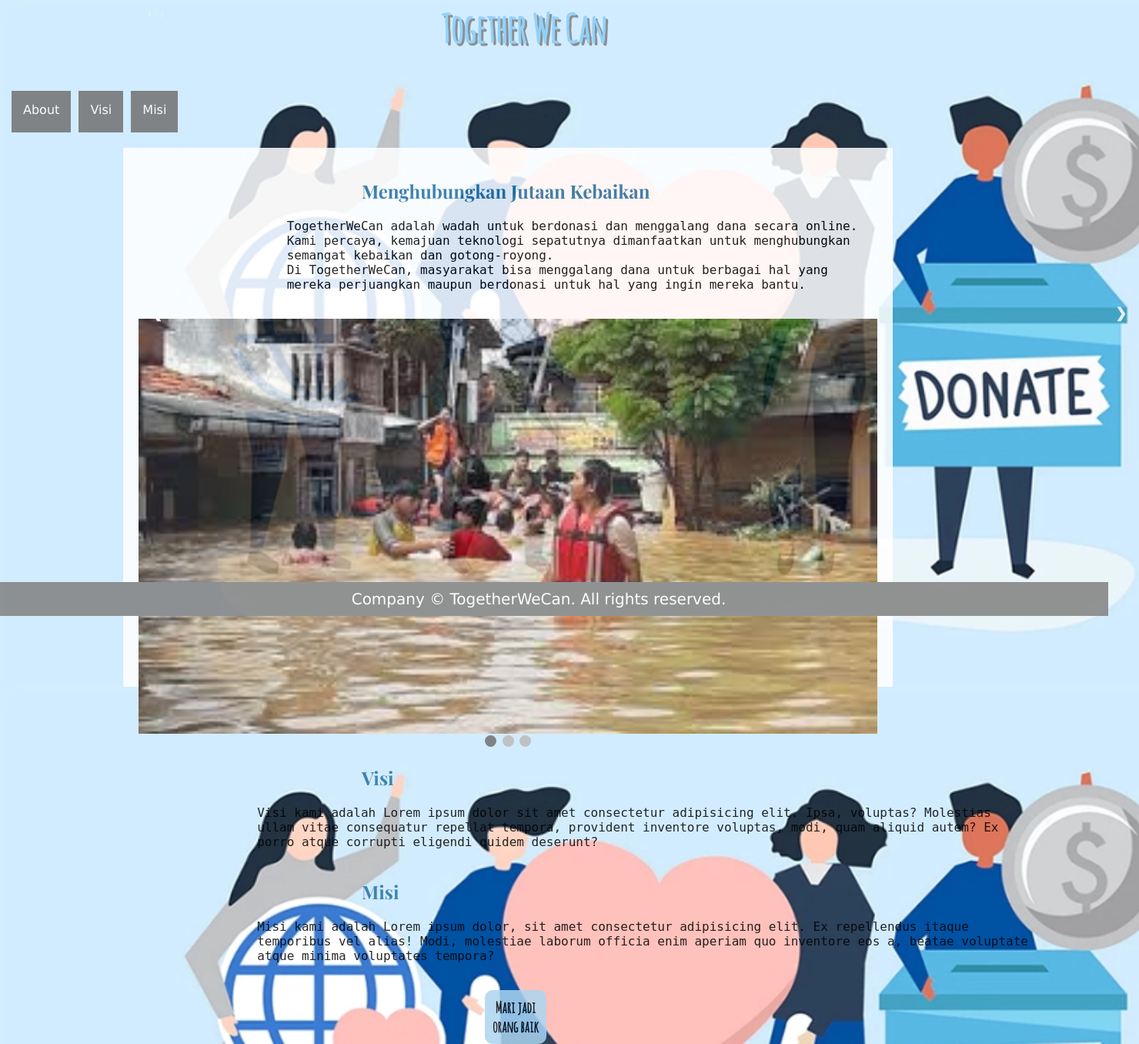
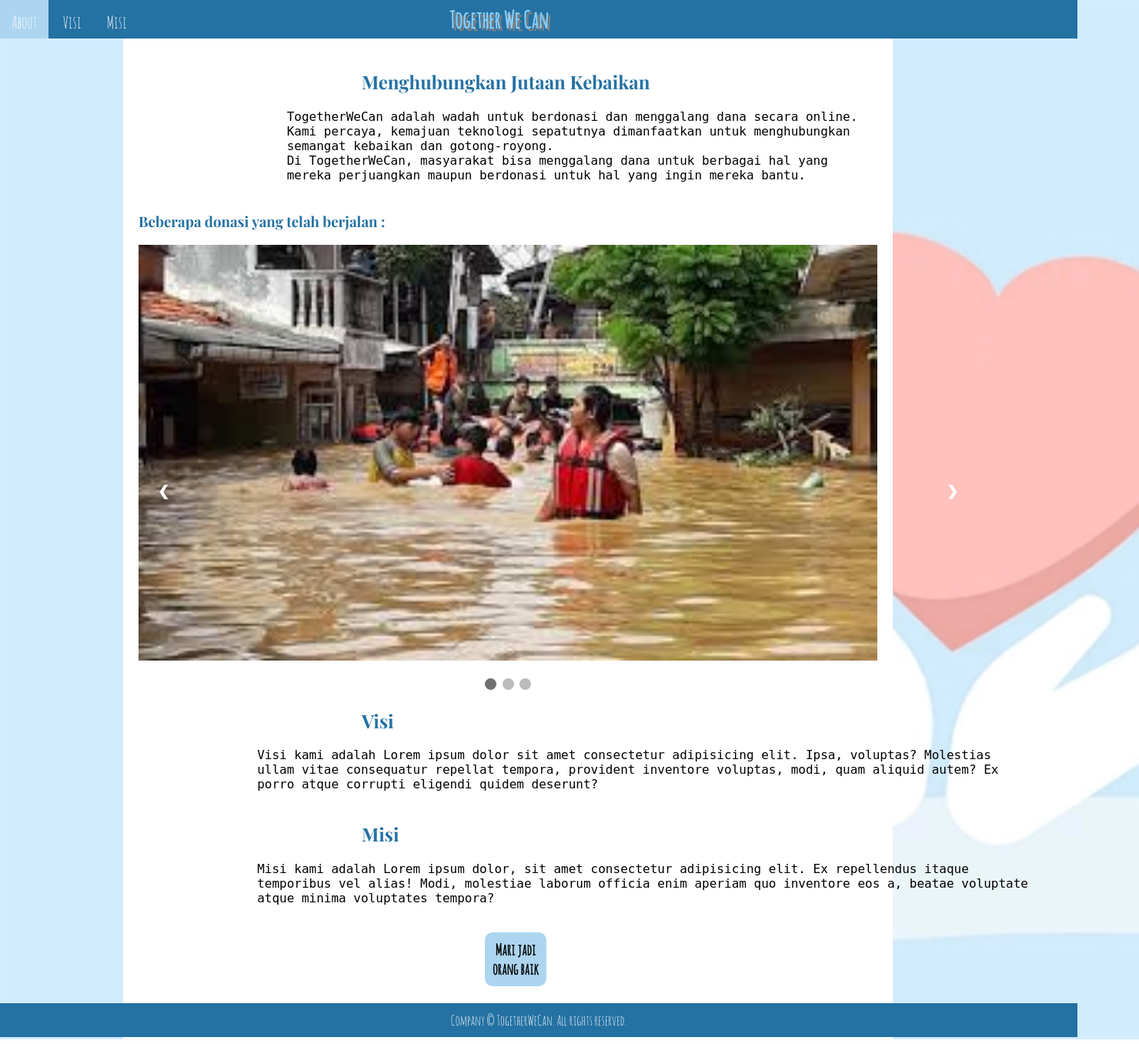
Before and after one commit to ggmich/Modul, a PHP site: template TugasBesar/View/companyProfie.html in a window 1480 px wide; the page is wider, and only the part inside the window is pictured. Shown: that part at 77% size. Run offline with PHP 8.4, Linux system fonts and the light colour scheme; the template is opened without the code that fills it, so the values that code supplies are empty.

Commit message:
companyprofile

```diff
--- a/TugasBesar/View/companyProfie.html
+++ b/TugasBesar/View/companyProfie.html
@@ -11,13 +11,11 @@
 <body>
     <div class="main">
 
-        <div class="judul">
-            <p>Together We Can</p>
-        </div>
-        <div class="menu">
-            <a href="#profil" style="margin-left:15px;" class="active">About</a>
-            <a href="#visi" class="active">Visi</a>
-            <a href="#misi" class="active">Misi</a>
+        <div id = "menu">
+            <a href = "#about" class = "listlink" >About</a>
+            <a class ="listlink" href = "#visi">Visi</a>
+            <a href = "#misi" class = "listlink" >Misi</a>
+            <a  class = "" id="judul" >Together We Can</a>
         </div>
 
         <div class="isi">
@@ -30,31 +28,33 @@
                     mereka perjuangkan maupun berdonasi untuk hal yang ingin mereka bantu.
                 </pre>
 
+            <h3 style="color: #2471A3;">Beberapa donasi yang telah berjalan :</h3>
+
             <div class="slideshow-container">
 
                 <div class="mySlides fade">
-                    <div class="numbertext">1 / 3</div>
+
                     <img src="style/banjir.jpg" style="width:100%">
-                    <div class="text1">Mari Kita bantu Korban banjir</div>
+
                 </div>
 
                 <div class="mySlides fade">
-                    <div class="numbertext">2 / 3</div>
+
                     <img src="style/apd.jpg" style="width:100%">
-                    <div class="text1">Mari kita sumbang apd</div>
+
                 </div>
 
                 <div class="mySlides fade">
-                    <div class="numbertext">3 / 3</div>
+
                     <img src="style/ojol.png" style="width:100%">
-                    <div class="text1">Mari bantu ojol</div>
+
                 </div>
 
                 <a class="prev" onclick="plusSlides(-1)">&#10094;</a>
                 <a class="next" onclick="plusSlides(1)">&#10095;</a>
 
             </div>
-
+            <br>
 
             <div style="text-align:center">
                 <span class="dot" onclick="currentSlide(1)"></span>
--- a/TugasBesar/View/style/companyProfile.css
+++ b/TugasBesar/View/style/companyProfile.css
@@ -6,17 +6,17 @@ body{
     background-size: cover;
     align-items: center;
     display: flex;
-    opacity: 85%;
+    background-color: rgba(255, 255, 255, 0.808);
 }
-.judul{
+#judul{
     font-weight:bold ;
-    font-size: 50px;
+    font-size: 30px;
     font-family : AmaticSC-Regular;
     text-shadow: 3px 3px gray;
     color: lightskyblue;
     margin-top: 0%;
    text-align: center;
-   margin-left: 200px;
+   margin-left: 400px;
    border-bottom: 3px thin grey;
    margin-top: -45px;
 }
@@ -26,12 +26,15 @@ body{
 .isi{
     background-color: white;
     width: 1000px;
-    height: 700px;
+    height: 1300px;
     padding: 20px;
     margin-left: 160px ;
     font-family :PlayFair-Regular;
     text-align: justify;
     font-size: 16px;
+}
+.text{
+    text-align: justify;
 }
 pre {
 
@@ -52,53 +55,57 @@ pre {
 
 
   footer p{
-    background-color: grey;
-    padding: 10px 20px;
+    background-color: #2471A3;
+    padding: 11px 20px;
     color:white;
-    font-size: 20px;
-    margin-left : -1200px;
+    font-size: 18px;
+    margin-left : -1400px;
     margin-bottom: 0px;
     text-align: center;
     vertical-align: bottom;
     display: block;
-    position: fixed;
+   margin-top: 1300px;
     bottom:0px;
-    width: 100%;
-    }
-
-    a.active:hover{
-        background-color:white;
-        color: black;
-        }
-        .fa:hover{
-        background-color:white;
-        color: black;
-        }
-        a.active{
-            display: inline-block;
-            margin-right:15px;
-            margin-top:0px;
-            margin-bottom: 20px;
-            margin-left: -10px;
-            color:white;
-            padding-top: 15px;
-            padding-bottom: 20px;
-            padding-left: 15px;
-            padding-right: 15px;
-
+    width: 1400px;
+    font-family : AmaticSC-Regular;
+    position: relative;
     }
 
 
-	a.active:link {
+
+
+    #menu{
+        font-family : AmaticSC-Regular;
+        border-style: soli gray;
+        height : 50px ;
+        background-color: #2471A3;
+        margin : 0px;
+        font-size: 22px;
+        width: 1400px;
+       }
+       a.listlink {
+        display: inline-block;
+        text-align: center;
+        color : white ;
+        height : 35px;
+        padding-top : 15px;
+        padding-left : 15px;
+        padding-right : 15px;
+        padding-bottom: 35px;
+
+       }
+       a.listlink:hover {
+        background-color:rgb(172, 213, 240);
+        color :white ;
         text-decoration: none;
        }
-	a.active:visited {
+       a.listlink:visited{
         text-decoration: none;
        }
-	a.active:hover {
+       a.listlink:link{
         text-decoration: none;
        }
-	a.active:active {
+       a.listlink:active{
         text-decoration: none;
        }
 
--- a/TugasBesar/View/style/slideShow.css
+++ b/TugasBesar/View/style/slideShow.css
@@ -11,13 +11,13 @@ img {vertical-align: middle;}
 }
 
 /* Next & previous buttons */
-.prev, .next {
+.prev {
   cursor: pointer;
   position: absolute;
   top: 50%;
   width: auto;
-  padding: 16px;
-  margin-top: -22px;
+  padding: 25px;
+  margin-top: 200px;
   color: white;
   font-weight: bold;
   font-size: 18px;
@@ -25,6 +25,22 @@ img {vertical-align: middle;}
   border-radius: 0 3px 3px 0;
   user-select: none;
 }
+
+.next {
+    cursor: pointer;
+    position: absolute;
+    top: 50%;
+    width: auto;
+    margin-right: 210px;
+    padding: 25px;
+    margin-top: 200px;
+    color: white;
+    font-weight: bold;
+    font-size: 18px;
+    transition: 0.6s ease;
+    border-radius: 0 3px 3px 0;
+    user-select: none;
+  }
 
 /* Position the "next button" to the right */
 .next {
```
Lines whose indentation alone changed are shown as unchanged.
